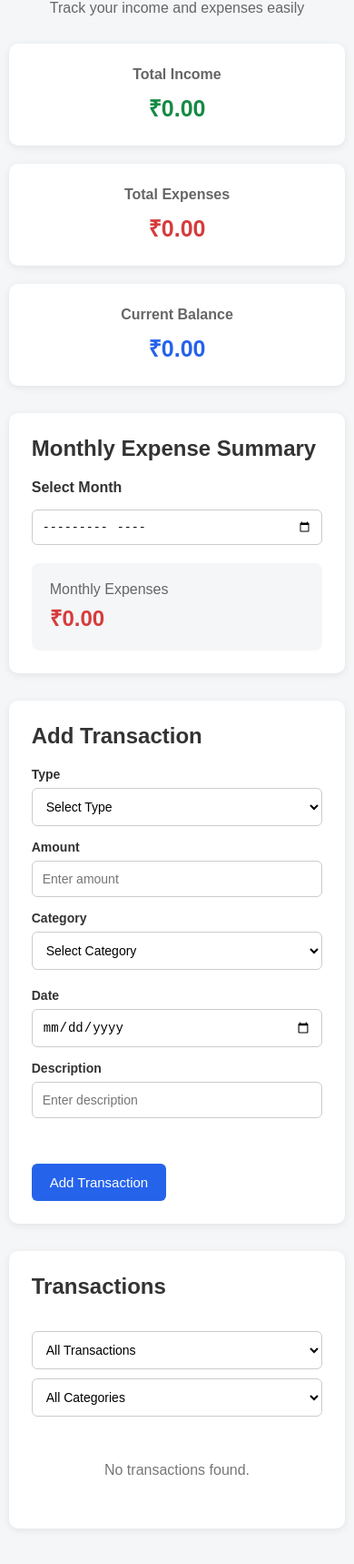
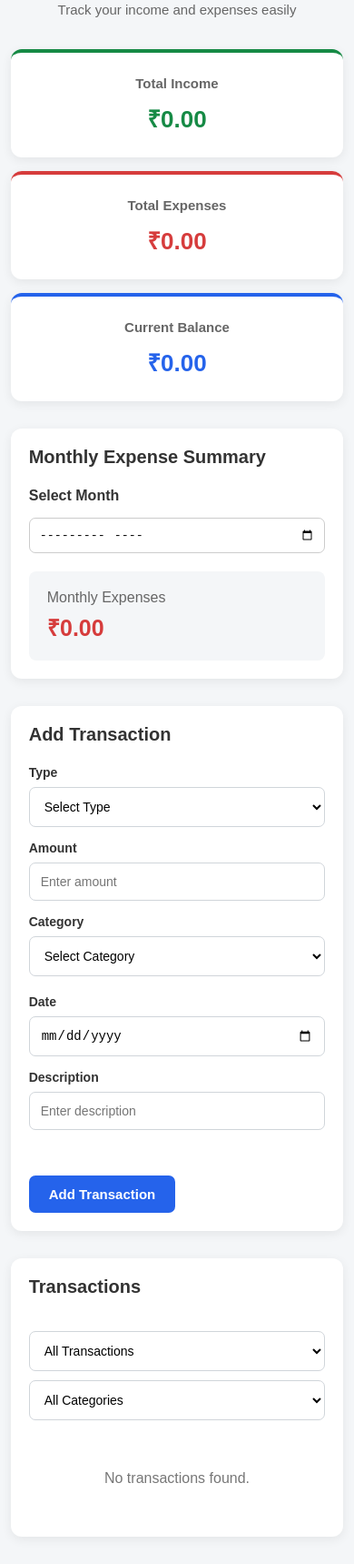
Before and after one commit to muhammadhassanvs/expense-tracker-muhammad-hassan-vs, a plain HTML site: page index.html in a window 390 px wide. Shown: the part 65-1784 px from the top of the page at 91% size. Drawn offline with Linux system fonts and the light colour scheme.

Commit message:
updated expense tracker UI

```diff
--- a/style.css
+++ b/style.css
@@ -1,4 +1,6 @@
-/* Basic Reset */
+/* =========================
+   Basic Reset
+========================= */
 
 * {
     margin: 0;
@@ -14,33 +16,40 @@ body {
 }
 
 
-/* Main Container */
+/* =========================
+   Main Container
+========================= */
 
 .container {
-    width: 90%;
+    width: 92%;
     max-width: 1100px;
-    margin: 30px auto;
+    margin: 40px auto;
 }
 
 
-/* Header */
+/* =========================
+   Header
+========================= */
 
 header {
     text-align: center;
-    margin-bottom: 30px;
+    margin-bottom: 35px;
 }
 
 header h1 {
-    font-size: 32px;
+    font-size: 36px;
     margin-bottom: 8px;
 }
 
 header p {
     color: #666;
+    font-size: 15px;
 }
 
 
-/* Summary Cards */
+/* =========================
+   Summary Cards
+========================= */
 
 .summary {
     display: grid;
@@ -52,20 +61,32 @@ header p {
 .summary-card {
     background-color: white;
     padding: 25px;
-    border-radius: 10px;
+    border-radius: 12px;
     text-align: center;
-    box-shadow: 0 2px 8px rgba(0, 0, 0, 0.08);
+    box-shadow: 0 3px 12px rgba(0, 0, 0, 0.07);
 }
 
 .summary-card h3 {
-    font-size: 16px;
-    margin-bottom: 10px;
+    font-size: 15px;
+    margin-bottom: 12px;
     color: #666;
 }
 
 .summary-card p {
-    font-size: 25px;
+    font-size: 26px;
     font-weight: bold;
+}
+
+.income-card {
+    border-top: 4px solid #168a45;
+}
+
+.expense-card {
+    border-top: 4px solid #d63c3c;
+}
+
+.balance-card {
+    border-top: 4px solid #2563eb;
 }
 
 .income-card p {
@@ -81,24 +102,31 @@ header p {
 }
 
 
-/* Form Section */
+/* =========================
+   Common Sections
+========================= */
 
 .form-section,
-.transactions-section {
+.transactions-section,
+.monthly-summary {
     background-color: white;
-    padding: 25px;
-    border-radius: 10px;
+    padding: 28px;
+    border-radius: 12px;
     margin-bottom: 30px;
-    box-shadow: 0 2px 8px rgba(0, 0, 0, 0.08);
+    box-shadow: 0 3px 12px rgba(0, 0, 0, 0.07);
 }
 
 .form-section h2,
-.transactions-section h2 {
-    margin-bottom: 20px;
+.transactions-section h2,
+.monthly-summary h2 {
+    font-size: 20px;
+    margin-bottom: 22px;
 }
 
 
-/* Form */
+/* =========================
+   Form
+========================= */
 
 .form-row {
     display: flex;
@@ -112,7 +140,7 @@ header p {
 
 .form-group label {
     display: block;
-    margin-bottom: 7px;
+    margin-bottom: 8px;
     font-weight: bold;
     font-size: 14px;
 }
@@ -121,9 +149,9 @@ header p {
 .form-group select,
 .filters select {
     width: 100%;
-    padding: 11px;
-    border: 1px solid #ccc;
-    border-radius: 6px;
+    padding: 12px;
+    border: 1px solid #d0d5da;
+    border-radius: 7px;
     font-size: 14px;
     background-color: white;
 }
@@ -136,16 +164,20 @@ header p {
 }
 
 
-/* Add Button */
+/* =========================
+   Add / Update Button
+========================= */
 
 .add-button {
     border: none;
     background-color: #2563eb;
     color: white;
-    padding: 12px 20px;
-    border-radius: 6px;
+    padding: 12px 22px;
+    border-radius: 7px;
     cursor: pointer;
     font-size: 15px;
+    font-weight: bold;
+    transition: 0.2s;
 }
 
 .add-button:hover {
@@ -153,7 +185,59 @@ header p {
 }
 
 
-/* Transaction Header */
+/* =========================
+   Form Error
+========================= */
+
+.form-error {
+    color: #d63c3c;
+    font-size: 14px;
+    margin-bottom: 12px;
+    min-height: 18px;
+}
+
+
+/* =========================
+   Monthly Summary
+========================= */
+
+.month-selector {
+    display: flex;
+    align-items: center;
+    gap: 15px;
+    margin-bottom: 20px;
+}
+
+.month-selector label {
+    font-weight: bold;
+}
+
+.month-selector input {
+    padding: 10px;
+    border: 1px solid #ccc;
+    border-radius: 7px;
+}
+
+.monthly-result {
+    padding: 20px;
+    background-color: #f4f6f8;
+    border-radius: 8px;
+}
+
+.monthly-result p {
+    color: #666;
+    margin-bottom: 6px;
+}
+
+.monthly-result h3 {
+    font-size: 25px;
+    color: #d63c3c;
+}
+
+
+/* =========================
+   Transaction Header
+========================= */
 
 .section-header {
     display: flex;
@@ -169,29 +253,123 @@ header p {
 
 .filters select {
     width: auto;
+    min-width: 160px;
 }
 
 
-/* Empty Message */
+/* =========================
+   Transaction Item
+========================= */
+
+.transaction-item {
+    display: flex;
+    justify-content: space-between;
+    align-items: center;
+    padding: 18px 5px;
+    border-bottom: 1px solid #eee;
+}
+
+.transaction-item:last-child {
+    border-bottom: none;
+}
+
+.transaction-info h3 {
+    font-size: 16px;
+    margin-bottom: 6px;
+}
+
+.transaction-info p {
+    font-size: 13px;
+    color: #777;
+}
+
+.transaction-right {
+    display: flex;
+    align-items: center;
+    gap: 10px;
+}
+
+.transaction-right .income,
+.transaction-right .expense {
+    font-weight: bold;
+    min-width: 100px;
+    text-align: right;
+}
+
+.transaction-right .income {
+    color: #168a45;
+}
+
+.transaction-right .expense {
+    color: #d63c3c;
+}
+
+
+/* =========================
+   Edit Button
+========================= */
+
+.edit-button {
+    border: none;
+    background-color: #f0f0f0;
+    color: #333;
+    padding: 7px 12px;
+    border-radius: 5px;
+    cursor: pointer;
+}
+
+.edit-button:hover {
+    background-color: #ddd;
+}
+
+
+/* =========================
+   Delete Button
+========================= */
+
+.delete-button {
+    border: none;
+    background-color: #ffe5e5;
+    color: #d63c3c;
+    padding: 7px 12px;
+    border-radius: 5px;
+    cursor: pointer;
+}
+
+.delete-button:hover {
+    background-color: #ffd0d0;
+}
+
+
+/* =========================
+   Empty Message
+========================= */
 
 .empty-message {
     text-align: center;
     color: #777;
-    padding: 30px;
+    padding: 35px 10px;
 }
 
 
-/* Mobile Responsive Design */
+/* =========================
+   Mobile Responsive
+========================= */
 
 @media (max-width: 768px) {
 
     .container {
-        width: 95%;
-        margin: 20px auto;
+        width: 94%;
+        margin: 25px auto;
+    }
+
+    header h1 {
+        font-size: 30px;
     }
 
     .summary {
         grid-template-columns: 1fr;
+        gap: 15px;
     }
 
     .form-row {
@@ -213,95 +391,6 @@ header p {
         width: 100%;
     }
 
-}
-
-
-
-/* Transaction Item */
-
-.transaction-item {
-    display: flex;
-    justify-content: space-between;
-    align-items: center;
-    padding: 15px;
-    border-bottom: 1px solid #eee;
-}
-
-.transaction-item h3 {
-    font-size: 16px;
-    margin-bottom: 5px;
-}
-
-.transaction-item p {
-    font-size: 13px;
-    color: #777;
-}
-
-.transaction-item .income {
-    color: #168a45;
-    font-weight: bold;
-}
-
-.transaction-item .expense {
-    color: #d63c3c;
-    font-weight: bold;
-}
-
-
-/* Transaction Right Side */
-
-.transaction-right {
-    display: flex;
-    align-items: center;
-    gap: 10px;
-}
-
-
-/* Edit Button */
-
-.edit-button {
-    border: none;
-    background-color: #f0f0f0;
-    color: #333;
-    padding: 7px 12px;
-    border-radius: 5px;
-    cursor: pointer;
-}
-
-.edit-button:hover {
-    background-color: #ddd;
-}
-
-
-/* Delete Button */
-
-.delete-button {
-    border: none;
-    background-color: #ffe5e5;
-    color: #d63c3c;
-    padding: 7px 12px;
-    border-radius: 5px;
-    cursor: pointer;
-}
-
-.delete-button:hover {
-    background-color: #ffd0d0;
-}
-
-/* Form Error */
-
-.form-error {
-    color: #d63c3c;
-    font-size: 14px;
-    margin-bottom: 12px;
-    min-height: 18px;
-}
-
-
-/* Mobile */
-
-@media (max-width: 600px) {
-
     .transaction-item {
         flex-direction: column;
         align-items: flex-start;
@@ -313,59 +402,17 @@ header p {
         flex-wrap: wrap;
     }
 
-}
+    .transaction-right .income,
+    .transaction-right .expense {
+        min-width: auto;
+        margin-right: auto;
+    }
 
-/* Monthly Expense Summary */
-
-.monthly-summary {
-    background-color: white;
-    padding: 25px;
-    border-radius: 10px;
-    margin-bottom: 30px;
-    box-shadow: 0 2px 8px rgba(0, 0, 0, 0.08);
-}
-
-.monthly-summary h2 {
-    margin-bottom: 20px;
-}
-
-.month-selector {
-    display: flex;
-    align-items: center;
-    gap: 15px;
-    margin-bottom: 20px;
-}
-
-.month-selector label {
-    font-weight: bold;
-}
-
-.month-selector input {
-    padding: 10px;
-    border: 1px solid #ccc;
-    border-radius: 6px;
-}
-
-.monthly-result {
-    padding: 20px;
-    background-color: #f4f6f8;
-    border-radius: 8px;
-}
-
-.monthly-result p {
-    color: #666;
-    margin-bottom: 5px;
-}
-
-.monthly-result h3 {
-    font-size: 24px;
-    color: #d63c3c;
-}
-
-
-/* Mobile */
-
-@media (max-width: 600px) {
+    .form-section,
+    .transactions-section,
+    .monthly-summary {
+        padding: 20px;
+    }
 
     .month-selector {
         flex-direction: column;
```
